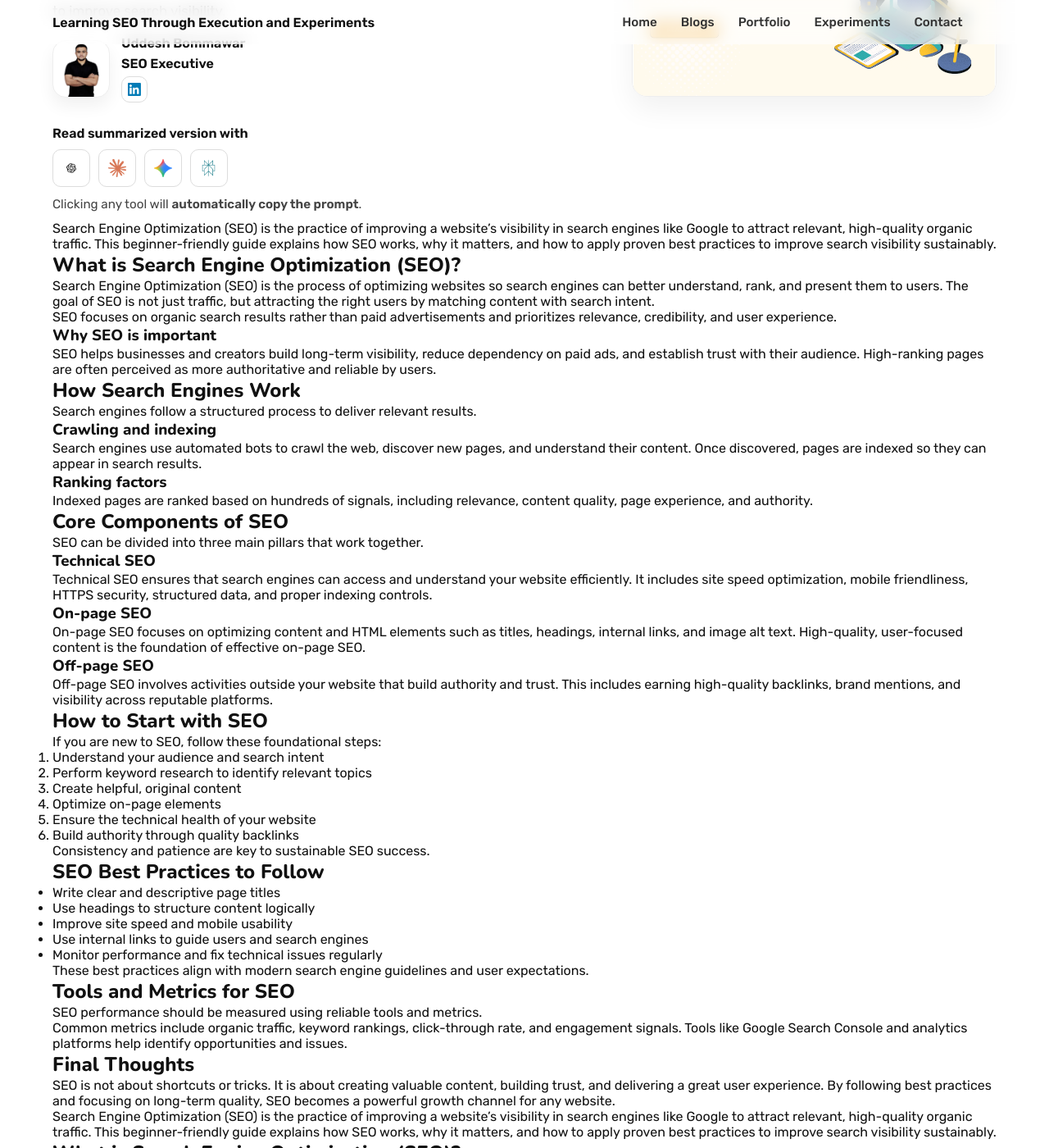
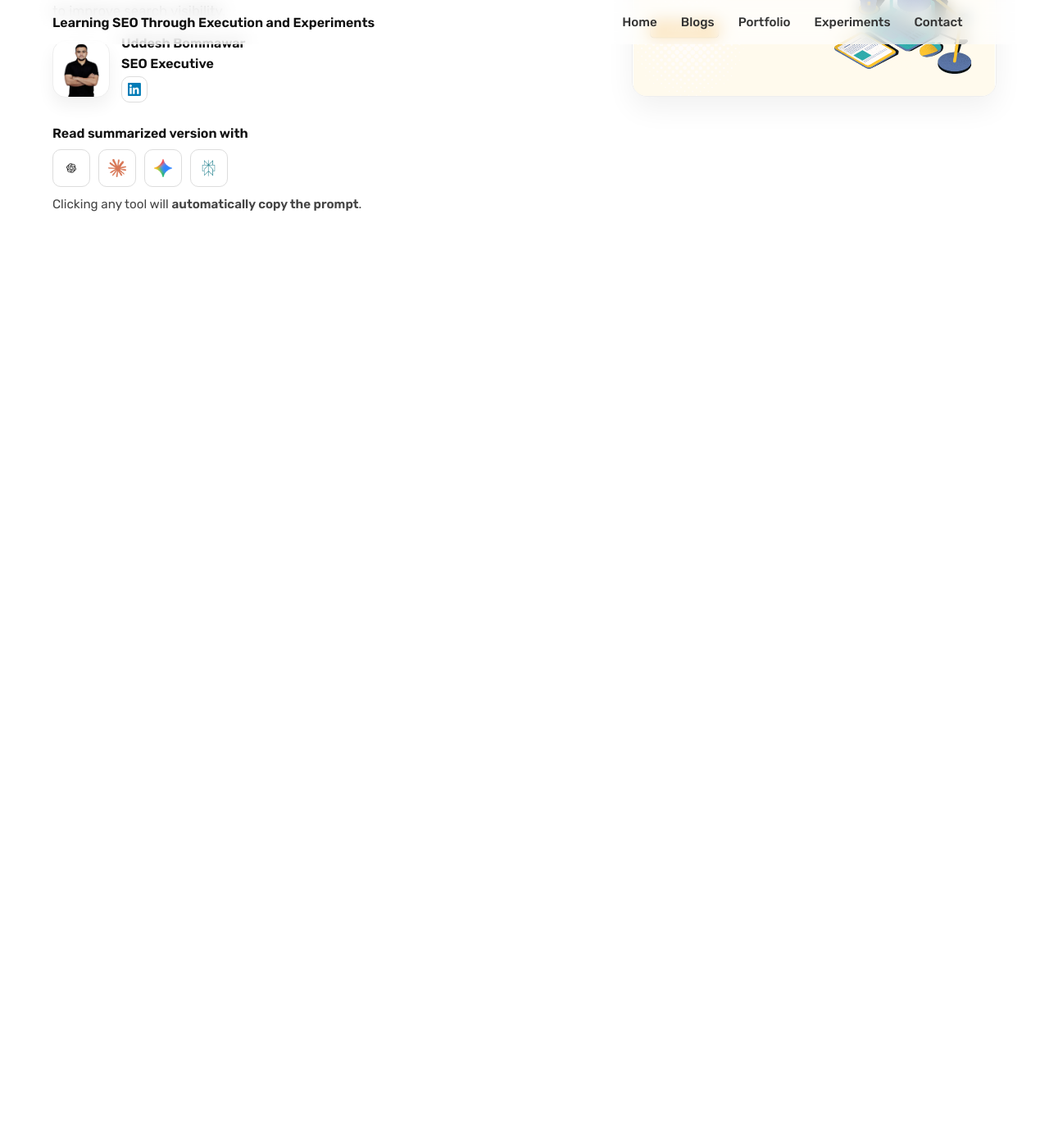
Before and after one commit to uddeshbommawar/uddeshbommawar.github.io, a Jekyll site: the page built from blogs/seo-blogs/search-engine-optimization.md, in a window 1280 px wide and 1400 px high, scrolled down 270 px. Shown: the whole window at 82% size. Built offline with Jekyll 4.4.1, drawn with Linux system fonts in a browser that asks for light colours; after the commit the page ends 900 px from its top, so only the background shows below that; some of the changed text lies outside the part shown.

Commit message:
Update search-engine-optimization.md

```diff
--- a/blogs/seo-blogs/search-engine-optimization.md
+++ b/blogs/seo-blogs/search-engine-optimization.md
@@ -5,74 +5,3 @@ description: "Beginner-friendly SEO guide covering fundamentals, best practices,
 breadcrumb_label: Search Engine Optimization (SEO) Starter Guide
 featured_image: /assets/images/blog-banners/seo-guide.png
 ---
-Search Engine Optimization (SEO) is the practice of improving a website’s visibility in search engines like Google to attract relevant, high-quality organic traffic. This beginner-friendly guide explains how SEO works, why it matters, and how to apply proven best practices to improve search visibility sustainably.
-## What is Search Engine Optimization (SEO)?
-
-Search Engine Optimization (SEO) is the process of optimizing websites so search engines can better understand, rank, and present them to users. The goal of SEO is not just traffic, but attracting the right users by matching content with search intent.
-
-SEO focuses on organic search results rather than paid advertisements and prioritizes relevance, credibility, and user experience.
-
-### Why SEO is important
-
-SEO helps businesses and creators build long-term visibility, reduce dependency on paid ads, and establish trust with their audience. High-ranking pages are often perceived as more authoritative and reliable by users.
-
-## How Search Engines Work
-
-Search engines follow a structured process to deliver relevant results.
-
-### Crawling and indexing
-
-Search engines use automated bots to crawl the web, discover new pages, and understand their content. Once discovered, pages are indexed so they can appear in search results.
-
-### Ranking factors
-
-Indexed pages are ranked based on hundreds of signals, including relevance, content quality, page experience, and authority.
-
-## Core Components of SEO
-
-SEO can be divided into three main pillars that work together.
-
-### Technical SEO
-
-Technical SEO ensures that search engines can access and understand your website efficiently. It includes site speed optimization, mobile friendliness, HTTPS security, structured data, and proper indexing controls.
-
-### On-page SEO
-
-On-page SEO focuses on optimizing content and HTML elements such as titles, headings, internal links, and image alt text. High-quality, user-focused content is the foundation of effective on-page SEO.
-
-### Off-page SEO
-
-Off-page SEO involves activities outside your website that build authority and trust. This includes earning high-quality backlinks, brand mentions, and visibility across reputable platforms.
-
-## How to Start with SEO
-
-If you are new to SEO, follow these foundational steps:
-
-1. Understand your audience and search intent
-2. Perform keyword research to identify relevant topics
-3. Create helpful, original content
-4. Optimize on-page elements
-5. Ensure the technical health of your website
-6. Build authority through quality backlinks
-
-Consistency and patience are key to sustainable SEO success.
-
-## SEO Best Practices to Follow
-
-- Write clear and descriptive page titles
-- Use headings to structure content logically
-- Improve site speed and mobile usability
-- Use internal links to guide users and search engines
-- Monitor performance and fix technical issues regularly
-
-These best practices align with modern search engine guidelines and user expectations.
-
-## Tools and Metrics for SEO
-
-SEO performance should be measured using reliable tools and metrics.
-
-Common metrics include organic traffic, keyword rankings, click-through rate, and engagement signals. Tools like Google Search Console and analytics platforms help identify opportunities and issues.
-
-## Final Thoughts
-
-SEO is not about shortcuts or tricks. It is about creating valuable content, building trust, and delivering a great user experience. By following best practices and focusing on long-term quality, SEO becomes a powerful growth channel for any website.
```
